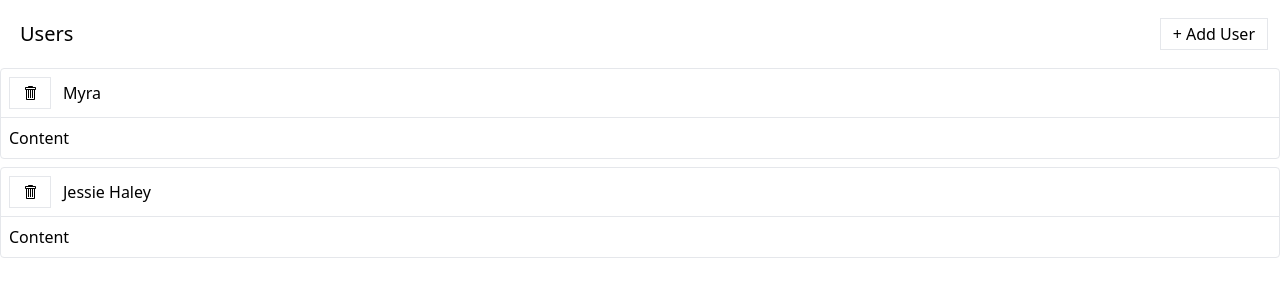
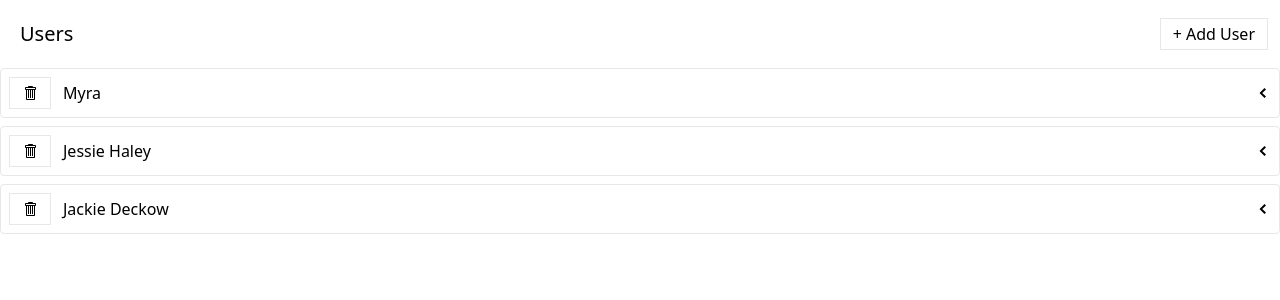
Before and after one commit to sweedalgharshi/media-redux, a React (Create React App) app: page / in a window 1280 px wide. Shown: the top 300 px of the page. Built offline with nearby package versions, Linux system fonts and the light colour scheme; data requests are answered from the project's data file.

Commit message:
wrapping up the expandable panel

```diff
--- a/db.json
+++ b/db.json
@@ -7,6 +7,10 @@
     {
       "name": "Jessie Haley",
       "id": 3
+    },
+    {
+      "name": "Jackie Deckow",
+      "id": 4
     }
   ],
   "albums": [],
--- a/src/components/ExpandablePanel.js
+++ b/src/components/ExpandablePanel.js
@@ -1,12 +1,22 @@
+import { useState } from 'react';
+import { GoChevronDown, GoChevronLeft } from 'react-icons/go';
+
 function ExpandablePanel({ header, children }) {
+  const [expanded, setExpanded] = useState(false);
+  const handleClick = () => {
+    setExpanded(!expanded);
+  };
   return (
     <div className="mb-2 border rounded">
-      <div className="flex p-2 justify-between items-center cursor-pointer">
+      <div className="flex p-2 justify-between items-center">
         <div className="flex flex-row justify-between items-center">
           {header}
         </div>
+        <div onClick={handleClick} className="cursor-pointer">
+          {expanded ? <GoChevronDown /> : <GoChevronLeft />}
+        </div>
       </div>
-      <div className="p-2 border-t">{children}</div>
+      {expanded && <div className="p-2 border-t">{children}</div>}
     </div>
   );
 }
```
